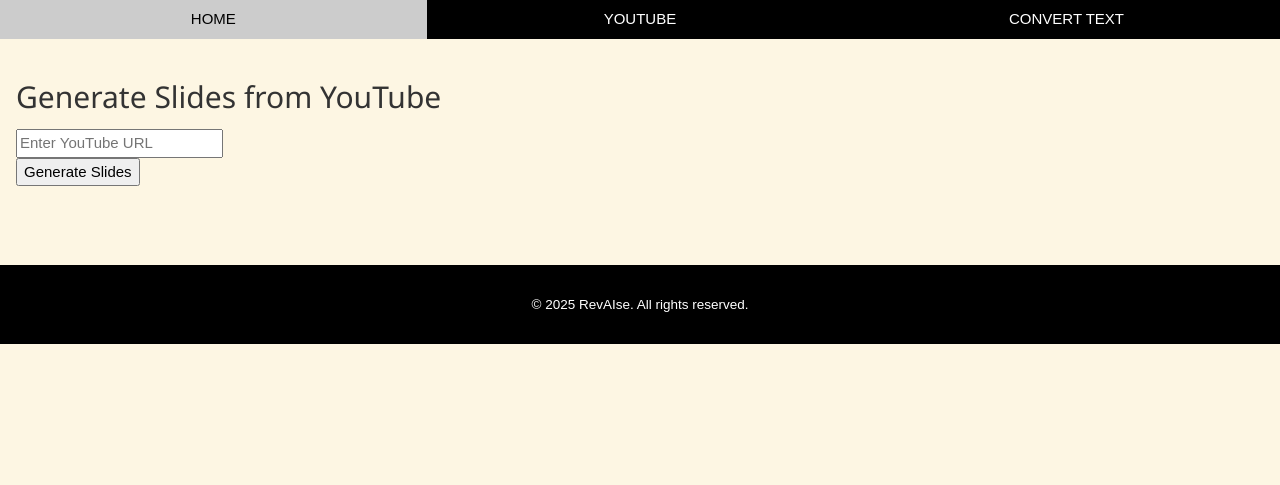
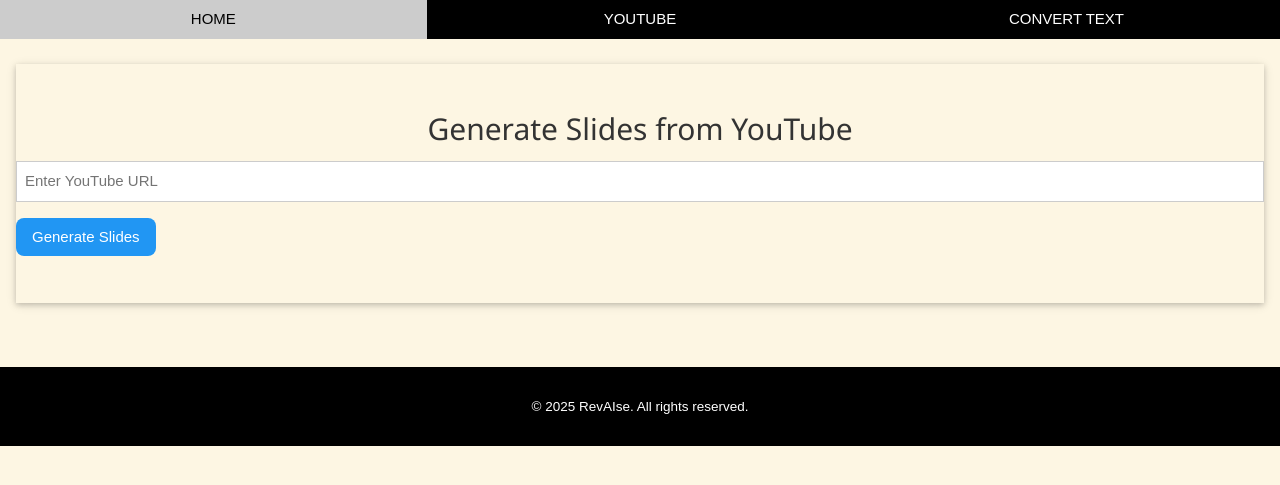
Before and after one commit to waynetboote/revaise, a Flask app: page /youtube in a window 1280 px wide. Shown: the top 485 px of the page. Run offline with Flask 3, Linux system fonts and the light colour scheme.

Commit message:
Update youtube.html

```diff
--- a/templates/youtube.html
+++ b/templates/youtube.html
@@ -3,29 +3,19 @@
 {% block title %}YouTube to Slides{% endblock %}
 
 {% block content %}
-<section id="youtube-section">
-  <div class="card shadow mb-5">
-    <div class="card-body">
-      <h2 class="card-title text-center mb-4 section-title">Generate Slides from YouTube</h2>
+<div class="w3-card w3-padding-32">
+  <h2 class="w3-center">Generate Slides from YouTube</h2>
   <form id="summaryForm">
-        <div class="mb-3">
-          <input type="text" class="form-control form-control-lg" name="youtube_url" placeholder="Enter YouTube URL" required>
+    <input type="text" name="youtube_url" placeholder="Enter YouTube URL" class="w3-input w3-border" required>
+    <button type="submit" class="w3-button w3-blue w3-round-large w3-margin-top">Generate Slides</button>
+  </form>
+  <p id="errorMessage" class="w3-text-red"></p>
 </div>
-        <div class="d-grid">
-          <button type="submit" class="btn btn-primary btn-lg">Generate Slides</button>
-        </div>
-      </form>
-      <!-- Error Message Container -->
-      <p id="errorMessage" class="text-danger mt-3"></p>
-    </div>
-  </div>
-</section>
 {% endblock %}
 
 {% block scripts %}
 <script>
-  // YouTube Transcript/Slides Form handling
-  document.getElementById("summaryForm").addEventListener("submit", function (event) {
+document.getElementById("summaryForm").addEventListener("submit", function(event) {
   event.preventDefault();
   document.getElementById("errorMessage").innerText = "";
   const youtubeUrl = event.target.youtube_url.value;
@@ -42,7 +32,7 @@
   })
   .then(data => {
     console.log("Data received:", data);
-      // Here you can display the transcript, summary, or links to generated slides
+    // Display results as needed—for example, you might show links or status messages.
   })
   .catch(error => {
     document.getElementById("errorMessage").innerText = "Error: " + error.message;
```
Lines whose indentation alone changed are shown as unchanged.
